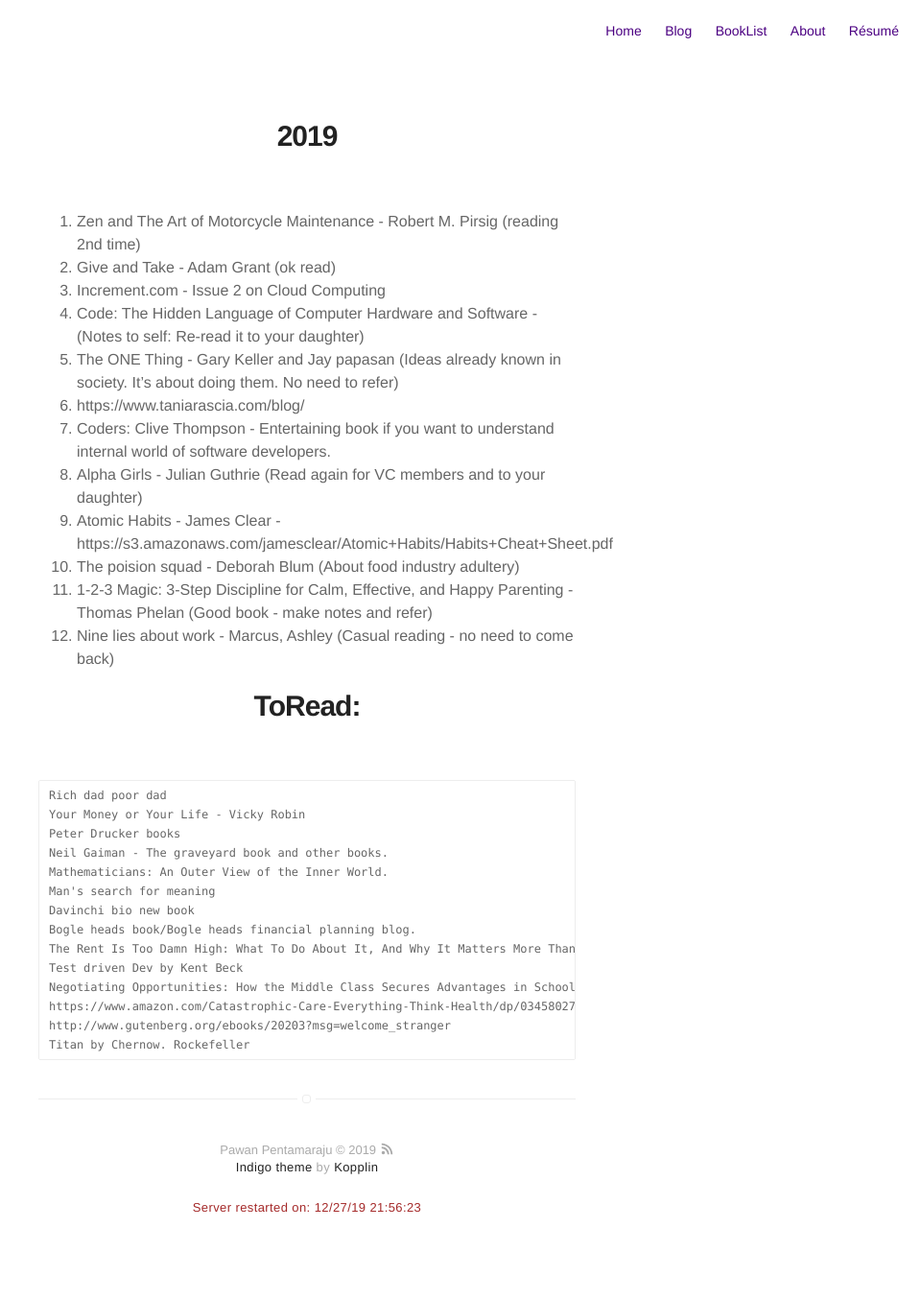
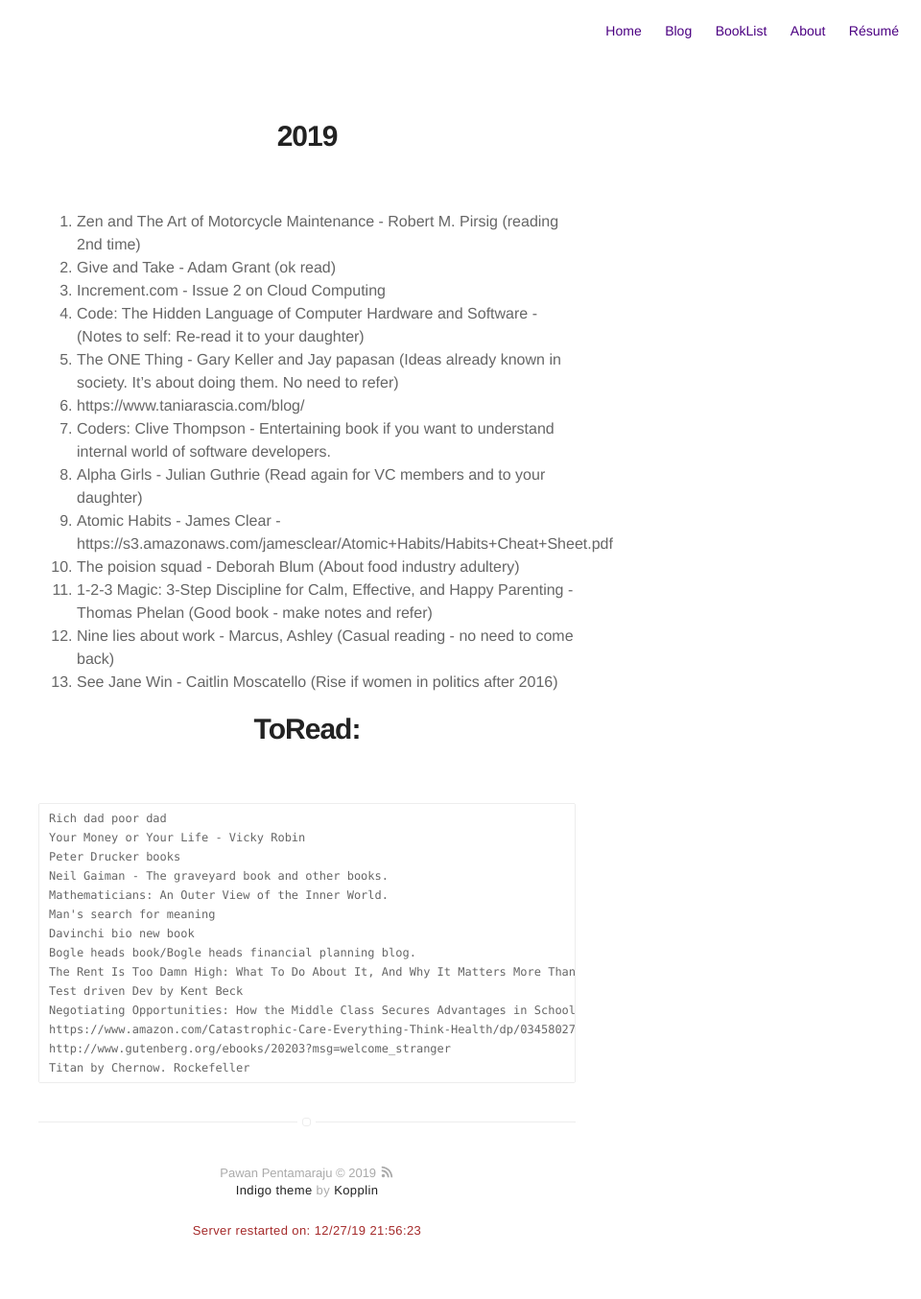
Before and after one commit to pawanpe/pawanpe.github.io, a Jekyll site: the page built from booklist/2019/books.markdown, in a window 1280 px wide. Shown: the whole page at 96% size, without its empty margins (320-1280 px from the left). Built offline with Jekyll 4.4.1, drawn with Linux system fonts in a browser that asks for light colours; before the commit the page ends 1330 px from its top, so only the background shows below that.

Commit message:
Update book for 12/27

```diff
--- a/booklist/2019/books.markdown
+++ b/booklist/2019/books.markdown
@@ -17,6 +17,7 @@ layout: page
 10. The poision squad - Deborah Blum (About food industry adultery)
 11. 1-2-3 Magic: 3-Step Discipline for Calm, Effective, and Happy Parenting  - Thomas Phelan (Good book - make notes and refer)
 12. Nine lies about work - Marcus, Ashley (Casual reading - no need to come back)
+13. See Jane Win - Caitlin Moscatello (Rise if women in politics after 2016)
 
 # ToRead:
     Rich dad poor dad
```
